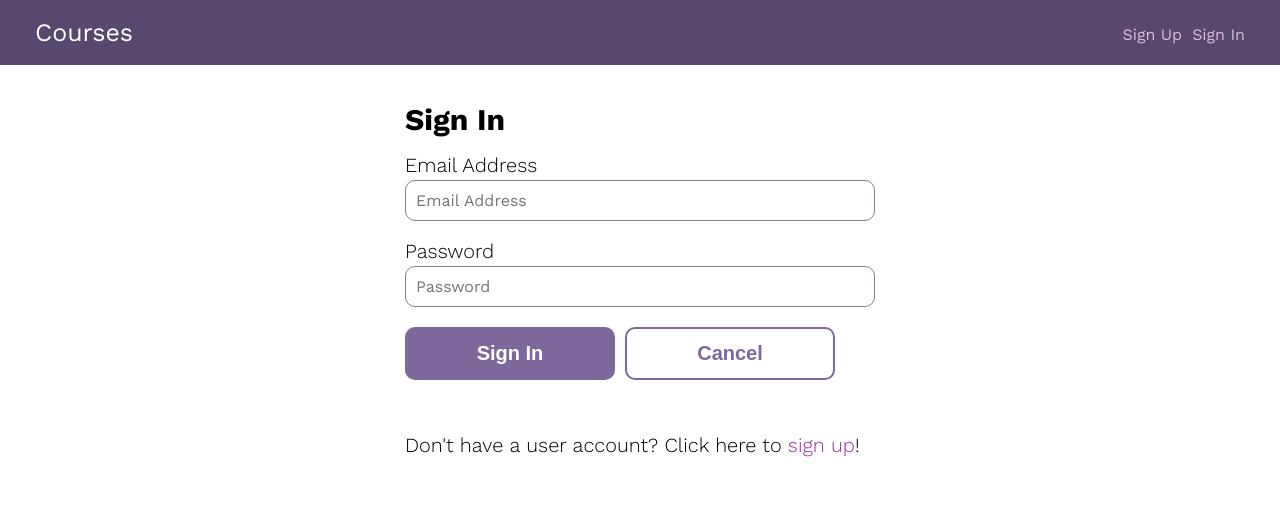
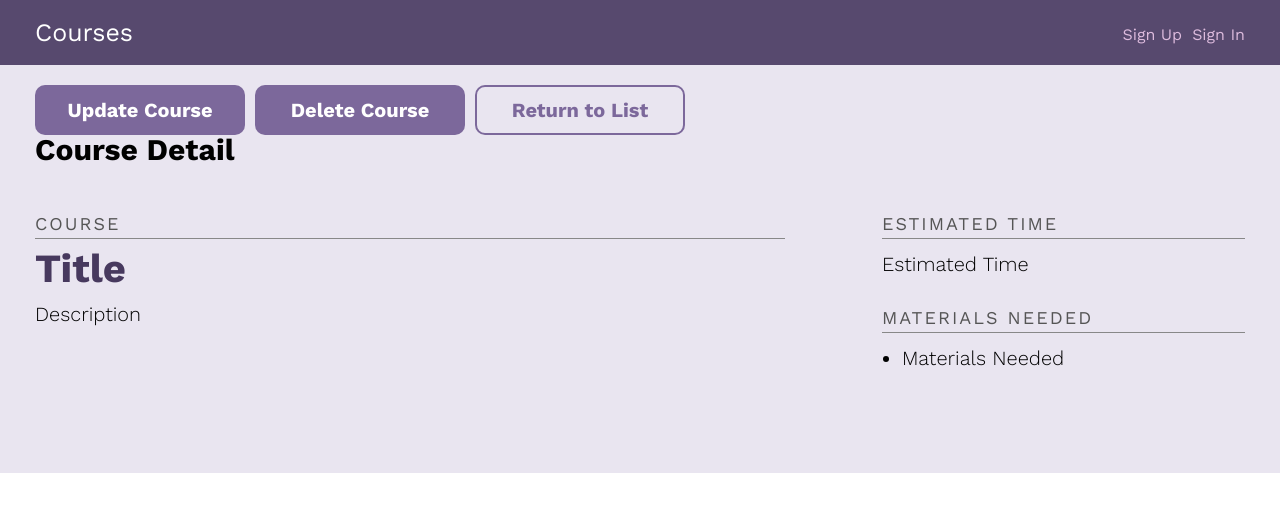
Before and after one commit to zacharybaca/school-course-fullstack-app, a React (Create React App) app in the folder client/: page / in a window 1280 px wide. Shown: the top 512 px of the page. Built offline with nearby package versions, Linux system fonts and the light colour scheme; no server answers.

Commit message:
started implementing course detail

```diff
--- a/client/src/App.js
+++ b/client/src/App.js
@@ -1,5 +1,6 @@
 import UserSignIn from "./components/UserSignIn";
 import Header from "./components/Header";
+import CourseDetail from "./components/CourseDetail";
 import Courses from "./components/Courses";
 
 // Next, Create UserSignIn Component
@@ -7,7 +8,7 @@ function App() {
   return (
     <div className="App">
       <Header />
-      <UserSignIn />
+      <CourseDetail />
     </div>
   );
 }
--- a/client/src/components/CourseDetail.js
+++ b/client/src/components/CourseDetail.js
@@ -1,7 +1,54 @@
-import React from "react";
+import { useContext } from "react";
+import { Link, useParams } from "react-router-dom";
+import CourseContext from "../context/CourseContext";
 
+// Start Setting up Routes for Components in Order to Get Single Course by Id using useParams hook
 const CourseDetail = () => {
-  return <div>CourseDetail</div>;
+  const { courses } = useContext(CourseContext);
+
+  // Parameter to Get Single Course by ID
+  const { id } = useParams();
+
+  return (
+    <div className="actions--bar">
+      <div className="wrap">
+        <Link to="/api/updatecourse" className="button">
+          Update Course
+        </Link>
+        <Link to="/api/deletecourse" className="button">
+          Delete Course
+        </Link>
+        <Link to="/" className="button button-secondary">
+          Return to List
+        </Link>
+      </div>
+
+      <div className="wrap">
+        <h2>Course Detail</h2>
+        <form>
+          <div className="main--flex">
+            <>
+              <div>
+                <h3 className="course--detail--title">Course</h3>
+                <h4 className="course--name">Title</h4>
+                <p>Description</p>
+              </div>
+
+              <div>
+                <h3 className="course--detail--title">Estimated Time</h3>
+                <p>Estimated Time</p>
+
+                <h3 className="course--detail--title">Materials Needed</h3>
+                <ul className="course--detail--list">
+                  <li>Materials Needed</li>
+                </ul>
+              </div>
+            </>
+          </div>
+        </form>
+      </div>
+    </div>
+  );
 };
 
 export default CourseDetail;
--- a/client/src/components/Courses.js
+++ b/client/src/components/Courses.js
@@ -1,14 +1,9 @@
-import { useEffect, useState } from "react";
+import { useContext } from "react";
+import CourseContext from "../context/CourseContext";
 import { Link } from "react-router-dom";
 
 const Courses = () => {
-  const [courses, setCourses] = useState([]);
-
-  useEffect(() => {
-    fetch("http://localhost:5000/api/courses")
-      .then((response) => response.json())
-      .then((data) => setCourses(data));
-  }, []);
+  const { courses } = useContext(CourseContext);
   return (
     <div className="wrap main--grid">
       {courses.map((course) => {
--- /dev/null
+++ b/client/src/context/CourseContext.js
@@ -0,0 +1,25 @@
+import { createContext, useState, useEffect } from "react";
+
+const CourseContext = createContext(null);
+
+export const CourseProvider = (props) => {
+  const [courses, setCourses] = useState([]);
+
+  useEffect(() => {
+    fetch("http://localhost:5000/api/courses")
+      .then((response) => response.json())
+      .then((data) => setCourses(data));
+  }, []);
+
+  return (
+    <CourseContext.Provider
+      value={{
+        courses,
+      }}
+    >
+      {props.children}
+    </CourseContext.Provider>
+  );
+};
+
+export default CourseContext;
--- a/client/src/index.js
+++ b/client/src/index.js
@@ -3,6 +3,7 @@ import ReactDOM from "react-dom/client";
 import { BrowserRouter } from "react-router-dom";
 
 import { UserProvider } from "./context/UserContext";
+import { CourseProvider } from "./context/CourseContext";
 
 import "./styles/reset.css";
 import "./styles/global.css";
@@ -14,7 +15,9 @@ root.render(
   <React.StrictMode>
     <BrowserRouter>
       <UserProvider>
-        <App />
+        <CourseProvider>
+          <App />
+        </CourseProvider>
       </UserProvider>
     </BrowserRouter>
   </React.StrictMode>
```
